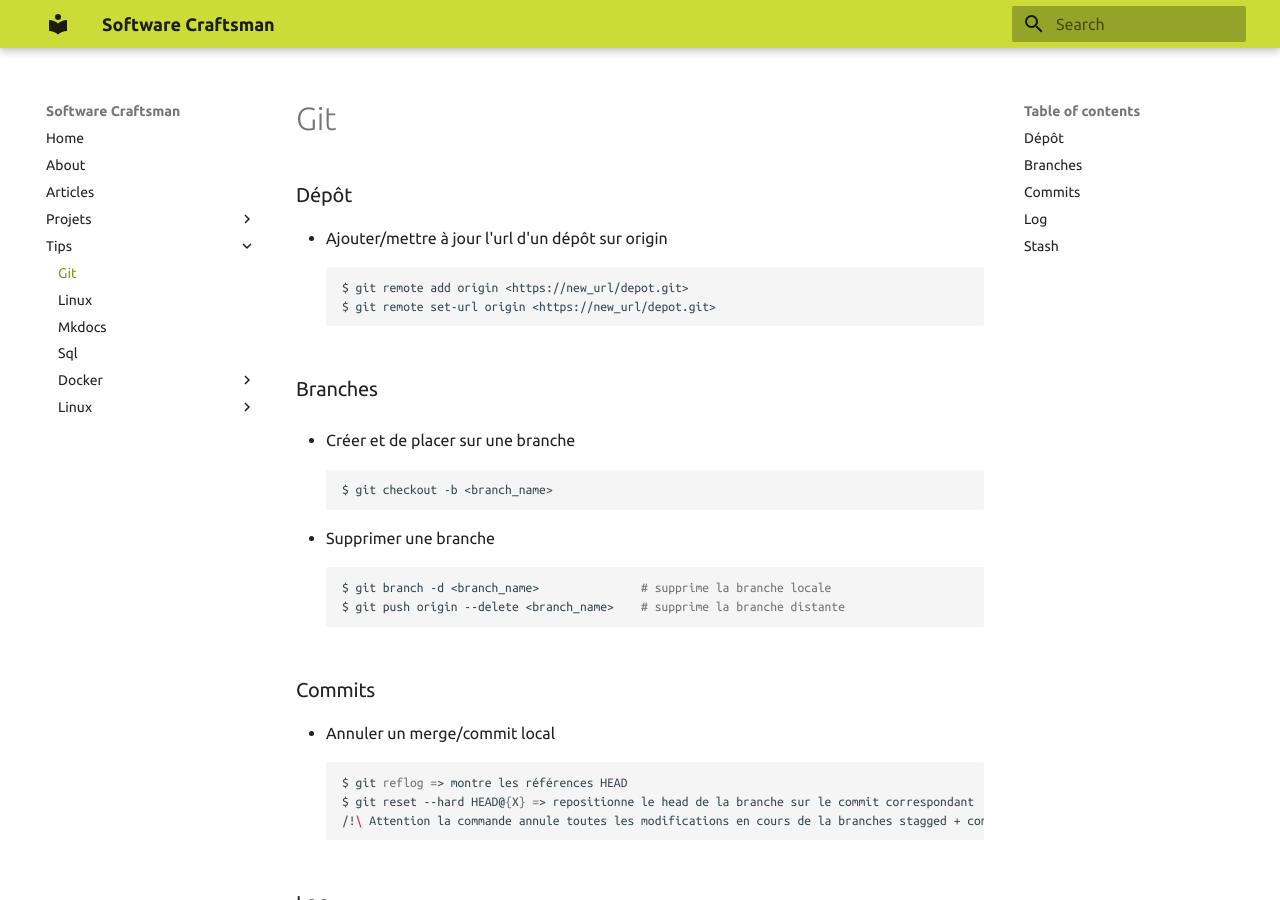
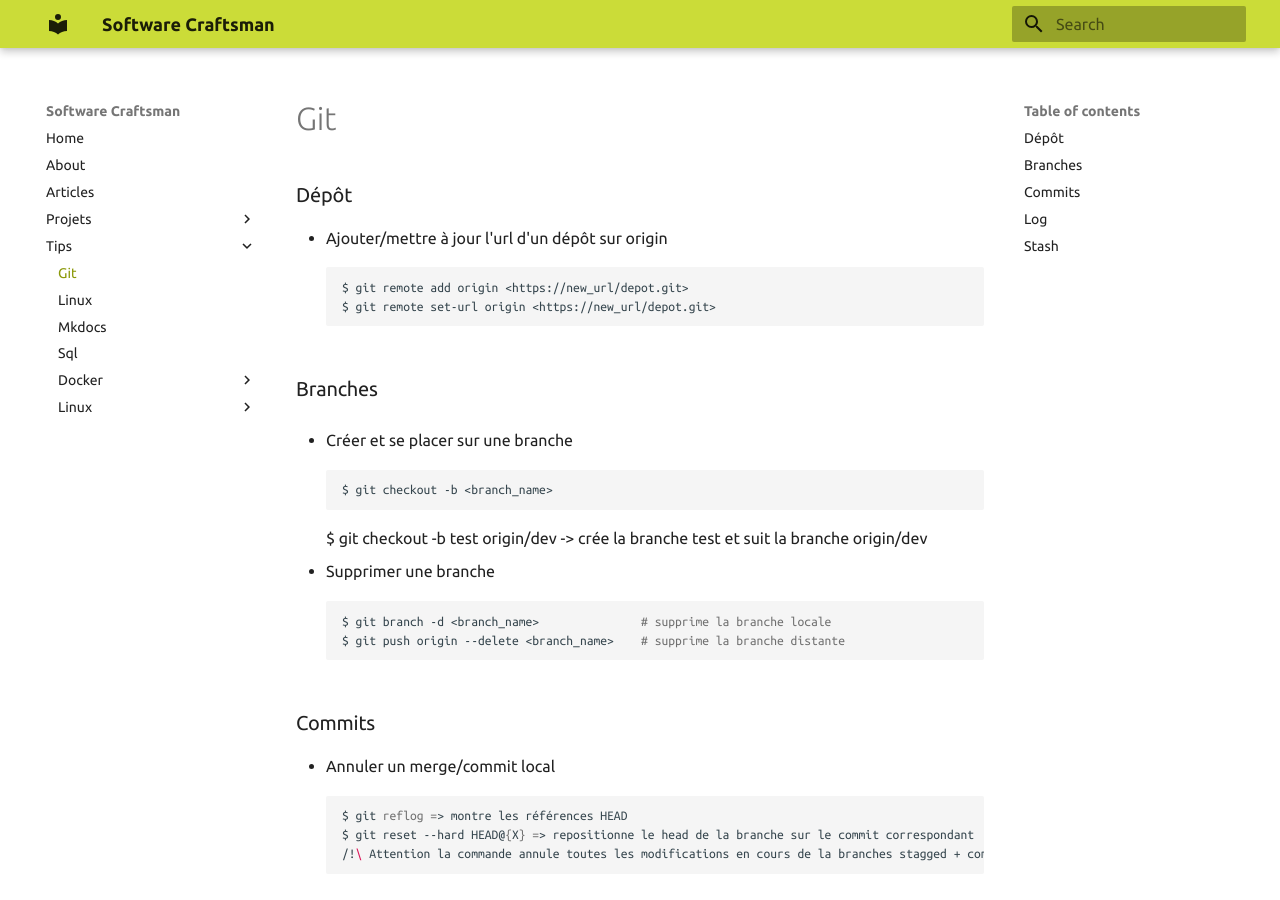
Before and after one commit to rvanlande/rvanlande.github.io, an MkDocs documentation site: the page built from docs/tips/git.md, in a window 1280 px wide and 900 px high. Built offline with MkDocs 1.6.1 and Material for MkDocs 9.7.7, drawn with Linux system fonts in a browser that asks for light colours.

Commit message:
udpdate git tips

```diff
--- a/docs/tips/git.md
+++ b/docs/tips/git.md
@@ -7,9 +7,10 @@
 
 ### Branches
 
-* Créer et de placer sur une branche
+* Créer et se placer sur une branche
 
         $ git checkout -b <branch_name>
+	$ git checkout -b test origin/dev -> crée la branche test et suit la branche origin/dev
 
 * Supprimer une branche
 
```
